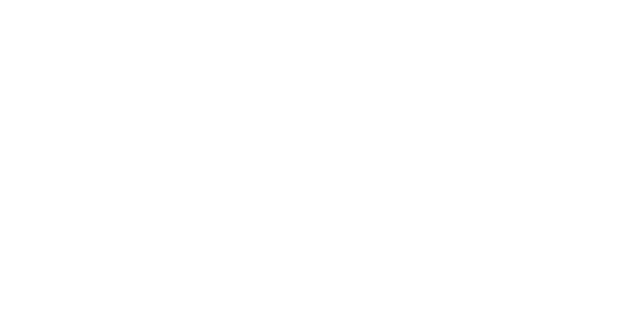
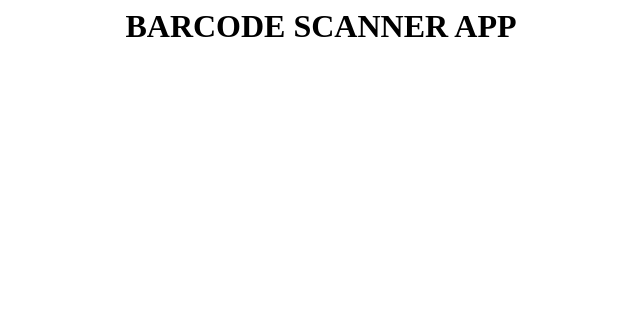
Before and after one commit to edu-dev-silicontechlab/barcode_scanner, a plain HTML site: page index.html in a window 1280 px wide. Shown: the whole page, without its empty margins (319-959 px from the left). Drawn offline with Linux system fonts and the light colour scheme.

Commit message:
Heading added

```diff
--- a/index.html
+++ b/index.html
@@ -1,2 +1,3 @@
+<h1 style="text-align: center;">BARCODE SCANNER APP</h1>
 <canvas id="canvas" height="240" width="320"></canvas>
 <div id="barcodes"></div>
```
